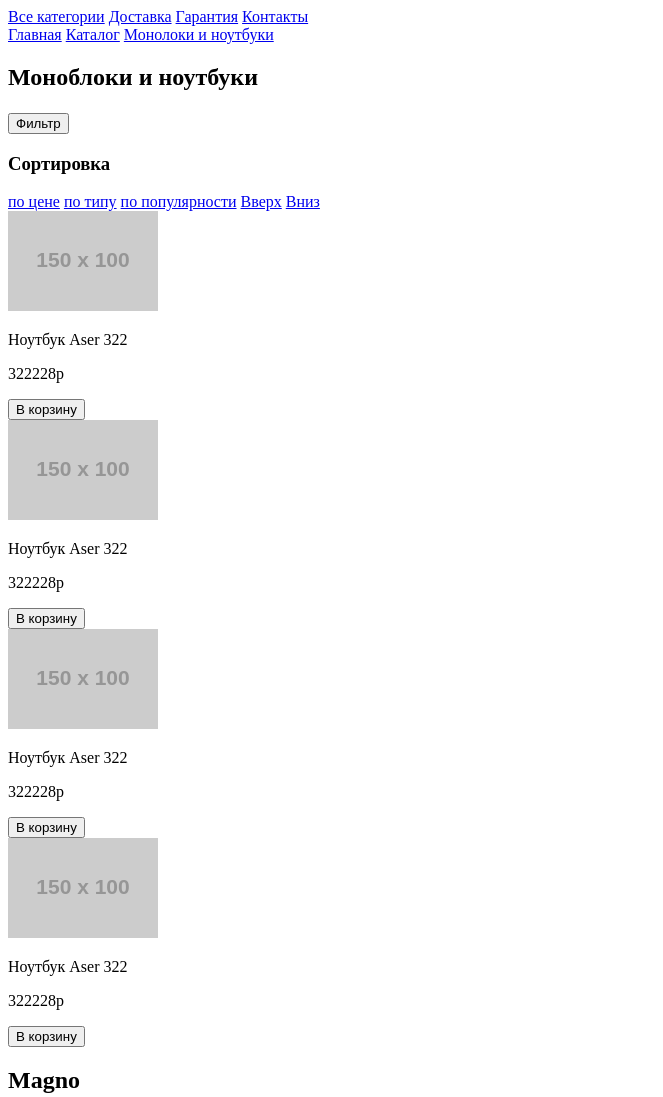
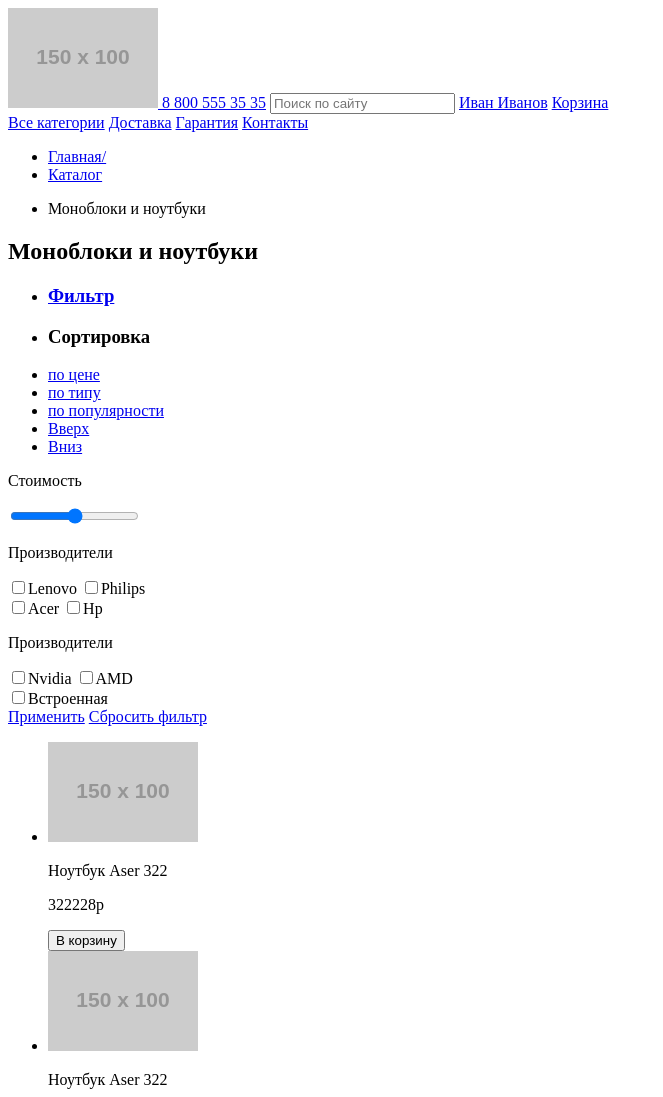
Before and after one commit to dopeUp/Web, a plain HTML site: page catalog.html in a window 1280 px wide. Shown: the top 1097 px of the page, without its empty margins (0-663 px from the left). Drawn offline with Linux system fonts and the light colour scheme; placeholder pictures from the web are drawn by us.

Commit message:
5 chast`

```diff
--- a/catalog.html
+++ b/catalog.html
@@ -1,100 +1,190 @@
 <!DOCTYPE html>
-<html lang="en">
+<html lang="ru">
 <head>
     <meta charset="UTF-8">
     <title>Моноблоки и ноутбуки</title>
+
+</head>
+<body>
     <header>
-        <nav class="mainMenu">
+        <nav class="mainNavigation">
+            <div class="customMenu">
+                <a href="#">
+                    <img src="http://placehold.it/150x100"><!--Заголовок -->
+                </a>
+                <a href="#">8 800 555 35 35</a>
+                <input type="search" placeholder="Поиск по сайту">
+                <a href="#">Иван Иванов</a>
+                <a href="#">Корзина</a>
+            </div>
+            <div class="mainMenu">
                 <a href="#">Все категории</a>
                 <a href="#">Доставка</a>
                 <a href="#">Гарантия</a>
                 <a href="#">Контакты</a>
+            </div>
         </nav>
     </header>
-</head>
-<body>
-    <nav calss="navigation">
-        <a href="#">Главная</a>
+
+    <div class="way">
+        <ul>
+            <li>
+                <a href="#">Главная/</a>
+            </li>
+            <li>
                 <a href="#">Каталог</a>
-        <a href="#">Монолоки и ноутбуки</a>
-    </nav>
+            </li>
+            <li>
+                <p>Моноблоки и ноутбуки</p>
+            </li>
+        </ul>
+    </div>
 
-    <section class="categoryHeading">
-        <h1>Моноблоки и ноутбуки</h1>
+    <div class="categoryHeading">
+        <h2>Моноблоки и ноутбуки</h2>
+    </div>
+
+    <section class="categoryMenu">
+        <div class="sorting">
+            <ul>
+                <li>
+                    <a href="#">
+                        <h3>Фильтр</h3>
+                    </a>
+                </li>
+                <li>
+                    <h3>Сортировка</h3>
+                </li>
+                <li>
+                <a href="#">по цене</a>
+                </li>
+                <li>
+                    <a href="#">по типу</a>
+                </li>
+                <li>
+                    <a href="#">по популярности</a>
+                </li>
+                <li>
+                    <a href="#">Вверх</a>
+                </li>
+                <li>
+                    <a href="#">Вниз</a>
+                </li>
+            </ul>
+        </div>
     </section>
 
-    <nav class="categoryMenu">
-        <h3>
-            <input type="button" value="Фильтр">
-        </h3>
-        <h3>Сортировка</h3>
-        <a href="#">по цене</a>
-        <a href="#">по типу</a>
-        <a href="#">по популярности</a>
-        <a href="#">Вверх</a>
-        <a href="#">Вниз</a>
-    </nav>
+    <section class="product">
+        <div class="filter">
+            <div class="cost">
+                <p>Стоимость</p>
+                <input type="range" min="0" max="100" step="1" value="50">
+            </div>
+            <div class="manufacturers">
+                <div class="manufacturersFirst">
+                    <p>Производители</p>
+                    <input type="checkbox">Lenovo
+                    <input type="checkbox">Philips
+                </div>
+                <div class="manufacturersSecond">
+                    <input type="checkbox">Acer
+                    <input type="checkbox">Hp
+                </div>
+            </div>
+            <div class="videoCard">
+                <div class="videoCardFirst">
+                    <p>Производители</p>
+                    <input type="checkbox">Nvidia
+                    <input type="checkbox">AMD
+                </div>
+                <div class="videoCardSecond">
+                    <input type="checkbox">Встроенная
+                </div>
+            </div>
+            <div class="apply">
+                <a href="#">Применить</a>
+                <a href="#">Сбросить фильтр</a>
+            </div>
 
-    <section class="productBackground">
-        <section class="firstProduct">
+        </div>
+        <div class="laptops">
+            <ul>
+                <li>
                     <img src="http://placehold.it/150x100">
                     <p>Ноутбук Aser 322</p>
                     <p>322228р</p>
                     <input type="button" value="В корзину">
-        </section>
-        <section class="secondProduct">
+                </li>
+                <li>
                     <img src="http://placehold.it/150x100">
                     <p>Ноутбук Aser 322</p>
                     <p>322228р</p>
                     <input type="button" value="В корзину">
-        </section>
-        <section class="thirdProduct">
+                </li>
+                <li>
                     <img src="http://placehold.it/150x100">
                     <p>Ноутбук Aser 322</p>
                     <p>322228р</p>
                     <input type="button" value="В корзину">
-        </section>
-        <section class="fourthProduct">
+                </li>
+
+                <li>
                     <img src="http://placehold.it/150x100">
                     <p>Ноутбук Aser 322</p>
                     <p>322228р</p>
                     <input type="button" value="В корзину">
-        </section>
+                </li>
+            </ul>
+            <label for="btn1"></label>
+            <input type="radio"id="btn1">
+            <label for="btn2"></label>
+            <input type="radio" id="btn2">
+            <label for="btn3"></label>
+            <input type="radio" id="btn3">
+        </div>
     </section>
 
     <footer class="basement">
-        <section class="basementHeader">
-            <h1>Magno</h1>
-        </section>
-        <section class="contacts">
+        <div class="contacts">
+            <a href="#">
+                <img src="http://placehold.it/150x100"><!--Заголовок -->
+            </a>
             <p>g Moscow asdasdasdas</p>
             <p>8 800 555 35 35</p>
-        </section>
-        <nav class="PersonalArea">
             <a href="#">Личный кабинет</a>
             <a href="#">Корзина</a>
-        </nav>
-        <section class="map">
+        </div>
+        <div class="map">
             <a href="#">Доставка</a>
             <a href="#">Гарантия</a>
             <a href="#">Доставка</a>
             <iframe src="https://www.google.com/maps/embed?pb=!1m14!1m12!1m3!1d1951.2618135990913!2d37.65651154034303!3d55.59512816769371!2m3!1f0!2f0!3f0!3m2!1i1024!2i768!4f13.1!5e0!3m2!1sru!2sru!4v1505039898358" width="500" height="350" frameborder="0" style="border:0" allowfullscreen></iframe>
-        </section>
-        <nav class="socialNetwork">
+        </div>
+        <div class="socialNetwork">
             <p>asdasdasdasdasdasdasdas</p>
+            <ul>
+                <li>
                     <a href="#">
                         <img src="http://placehold.it/150x100">
                     </a>
+                </li>
+                <li>
                     <a href="#">
                         <img src="http://placehold.it/150x100">
                     </a>
+                </li>
+                <li>
                     <a href="#">
                         <img src="http://placehold.it/150x100">
                     </a>
+                </li>
+                <li>
                     <a href="#">
                         <img src="http://placehold.it/150x100">
                     </a>
-        </nav>
+                </li>
+            </ul>
+        </div>
     </footer>
 </body>
 </html>
```
Also changed, not shown: index.html (+1 -1 lines). Lines whose indentation alone changed are shown as unchanged.
